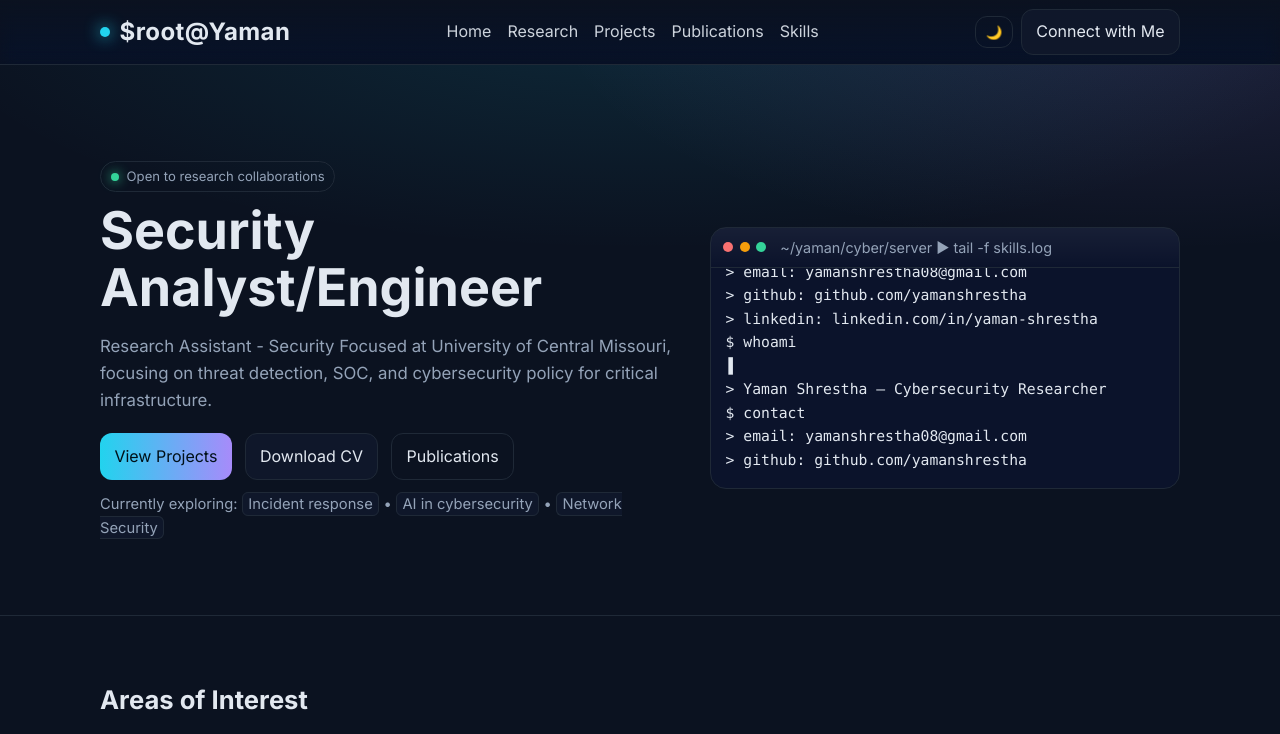
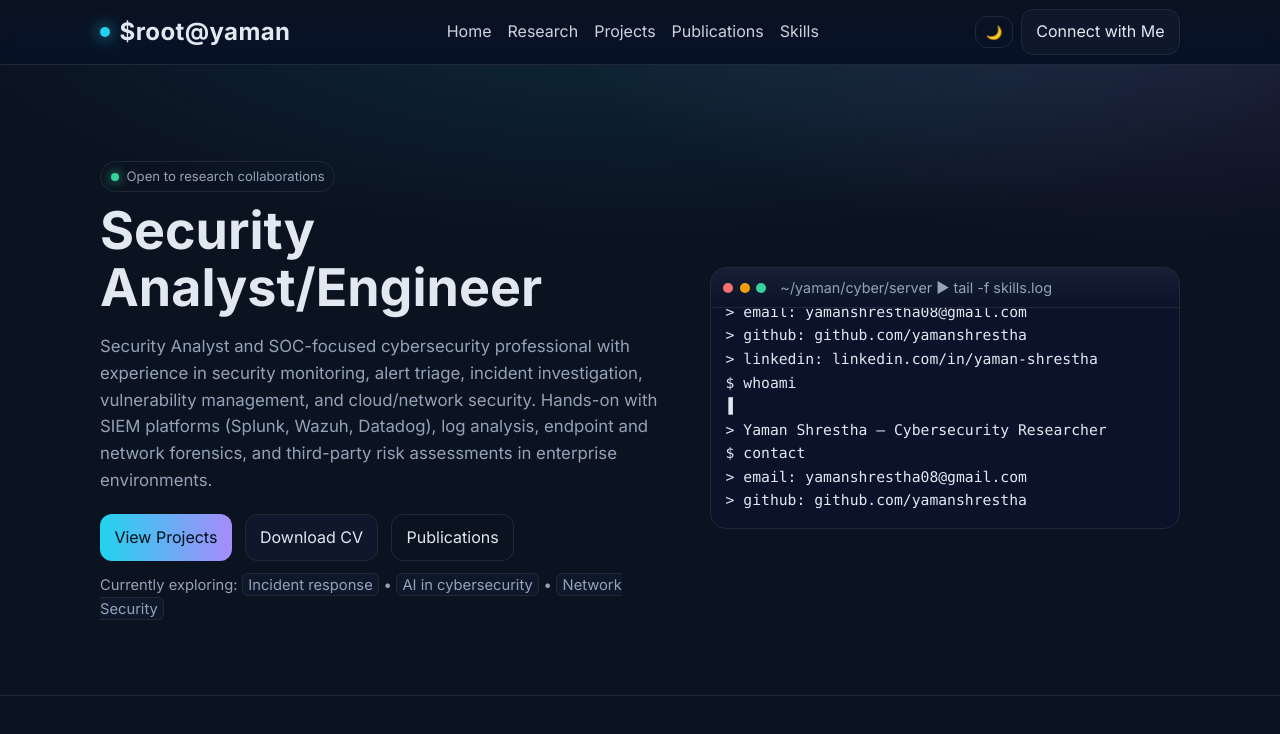
Before and after one commit to yamanshrestha/portfolio, a plain HTML site: page index.html in a window 1280 px wide. Shown: the top 734 px of the page. Drawn offline with Linux system fonts and the light colour scheme.

Commit message:
Update index.html

```diff
--- a/index.html
+++ b/index.html
@@ -14,7 +14,7 @@
 <body>
   <header role="banner">
     <div class="container nav" aria-label="Primary">
-      <div class="brand"><span class="dot" aria-hidden="true"></span><h2>$root@Yaman<span style="opacity:.6"></h2></span></div>
+      <div class="brand"><span class="dot" aria-hidden="true"></span><h2>$root@yaman<span style="opacity:.6"></h2></span></div>
       <button class="menu-toggle btn ghost" aria-controls="nav-menu" aria-expanded="false" id="menuBtn">Menu</button>
       <nav>
         <ul id="nav-menu" aria-label="Section links">
@@ -38,7 +38,7 @@
       <div>
         <span class="eyebrow"><span class="status" aria-hidden="true"></span> Open to research collaborations</span>
         <h1>Security Analyst/Engineer</h1>
-        <p class="subtitle">Research Assistant - Security Focused at University of Central Missouri, focusing on threat detection, SOC, and cybersecurity policy for critical infrastructure.</p>
+        <p class="subtitle">Security Analyst and SOC-focused cybersecurity professional with experience in security monitoring, alert triage, incident investigation, vulnerability management, and cloud/network security. Hands-on with SIEM platforms (Splunk, Wazuh, Datadog), log analysis, endpoint and network forensics, and third-party risk assessments in enterprise environments.</p>
         <div class="cta">
           <a class="btn primary" href="#projects">View Projects</a>
           <a class="btn" href="./Yaman Shrestha.pdf" download>Download CV</a>
```
